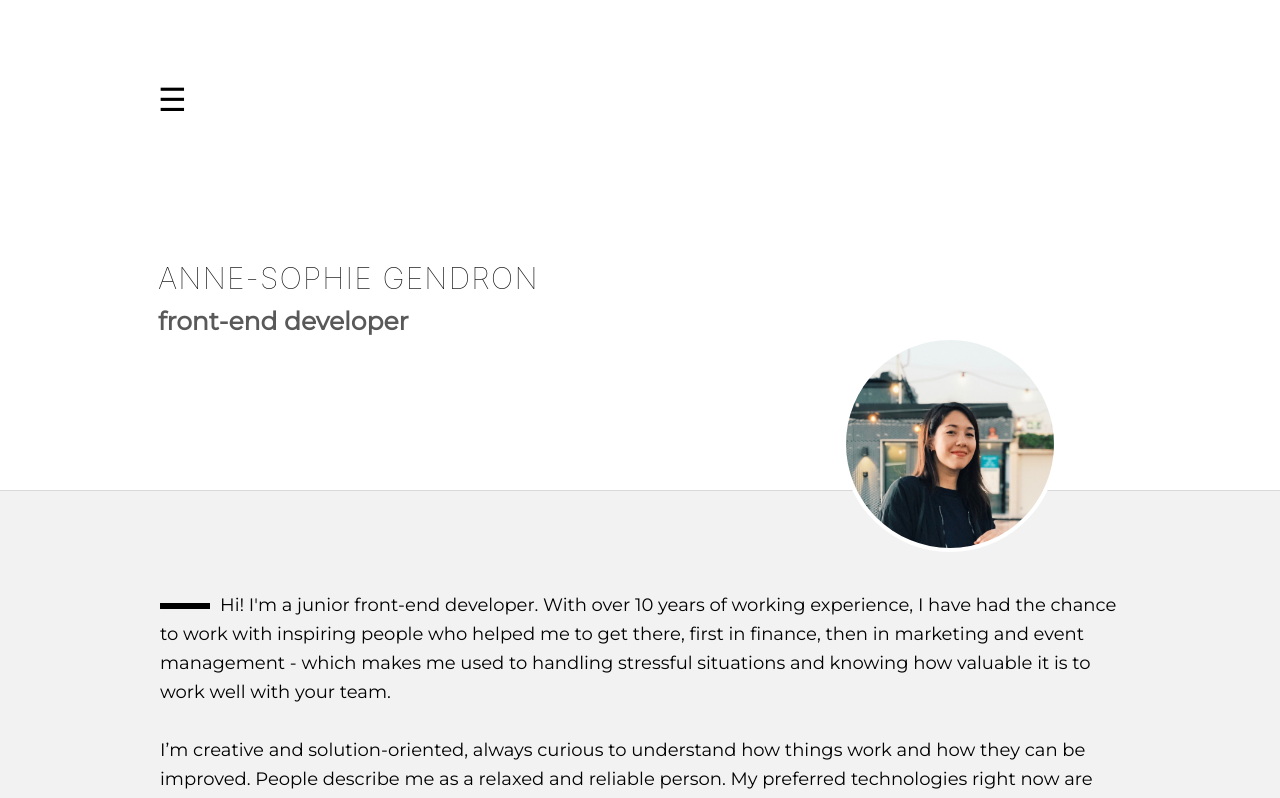
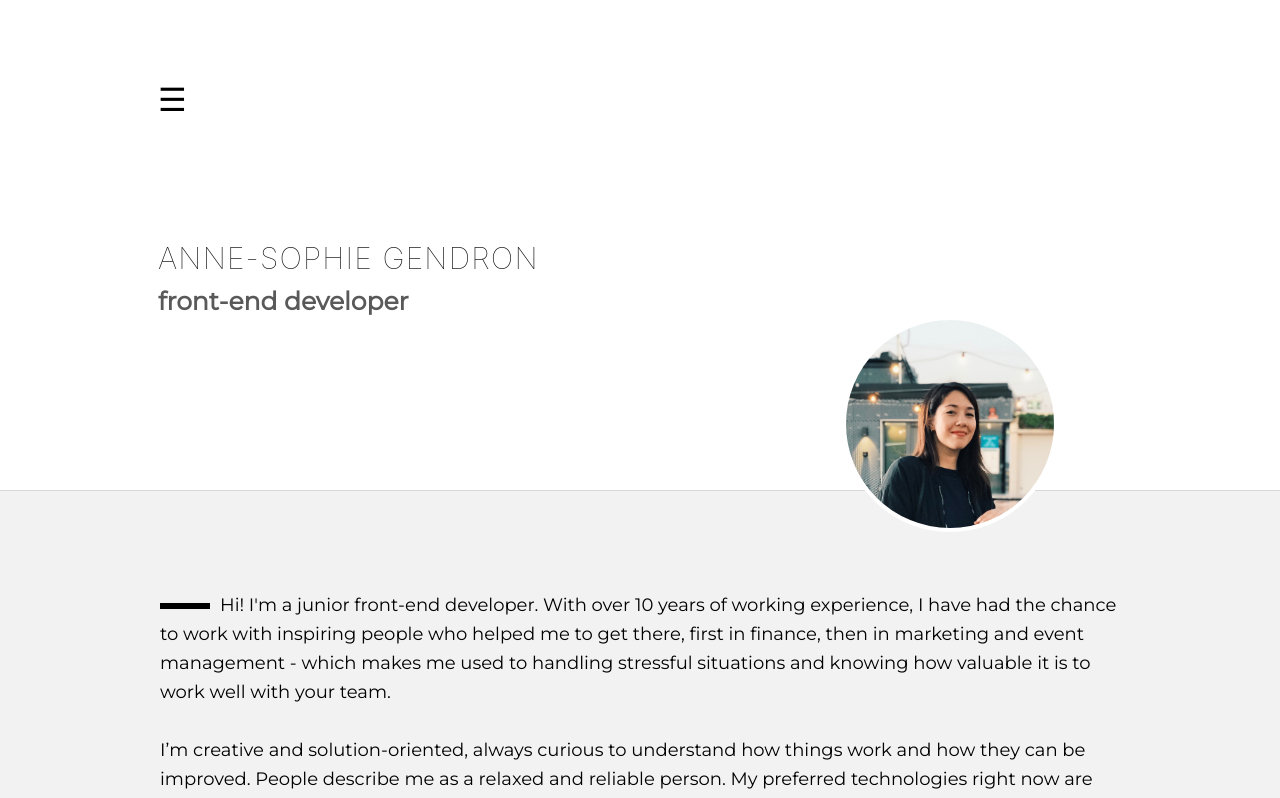
Before and after one commit to annesophiegendron/portfolio-react, a React (Create React App) app in the folder my-app/: page / in a window 1280 px wide. Shown: the top 798 px of the page. Built offline with nearby package versions, Linux system fonts and the light colour scheme.

Commit message:
header fixed

```diff
--- a/my-app/src/components/Header.js
+++ b/my-app/src/components/Header.js
@@ -35,7 +35,7 @@ const HeaderContainer = styled.section`
 
 const HeaderText = styled(motion.div)`
   display: flex;
-  margin-top: 180px;
+  margin-top: 160px;
   -moz-flex-direction: column;
   flex-direction: column;
   flex-wrap: nowrap;
--- a/my-app/src/components/OtherProjects.js
+++ b/my-app/src/components/OtherProjects.js
@@ -45,7 +45,6 @@ const Button = styled.div`
   font-weight: bolder;
   color: black;
   transition: all 0.5s ease-in-out;
-  animation-duration: 3s;
   position: relative;
   .span {
     transition: all 0.3s;
```
